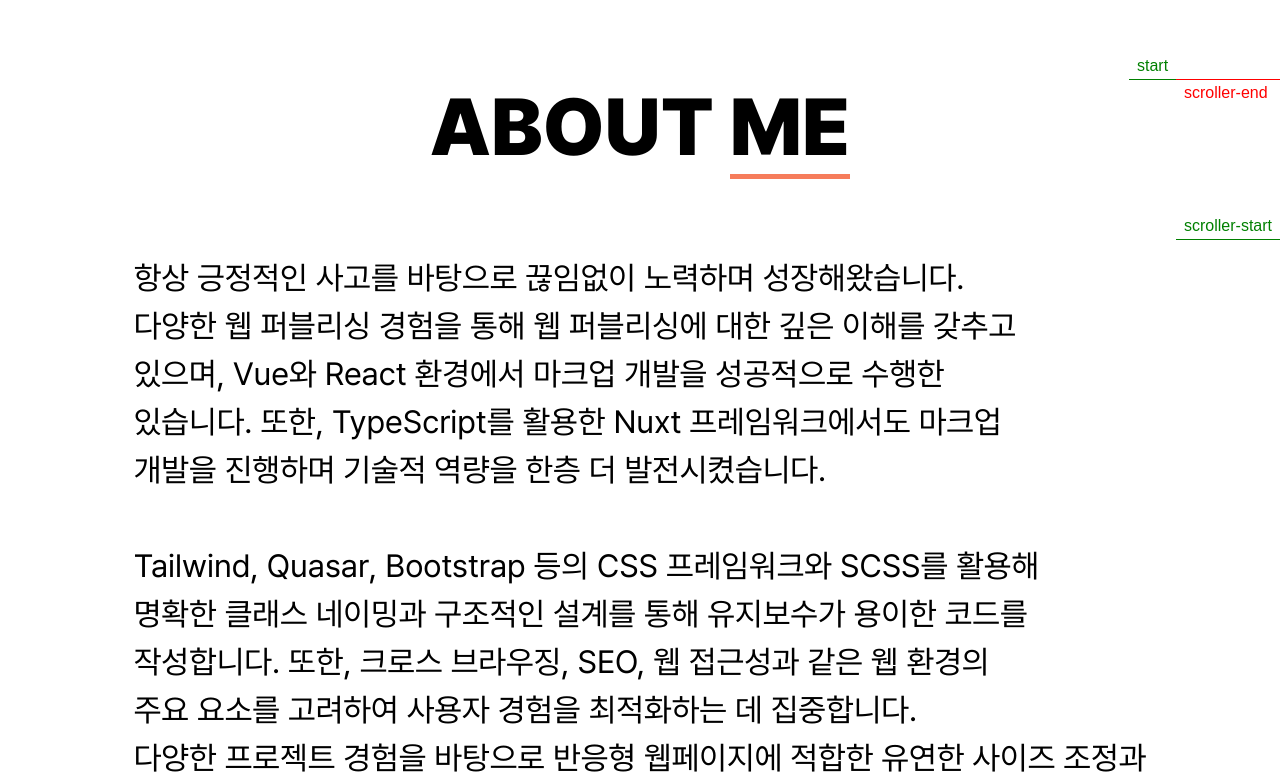
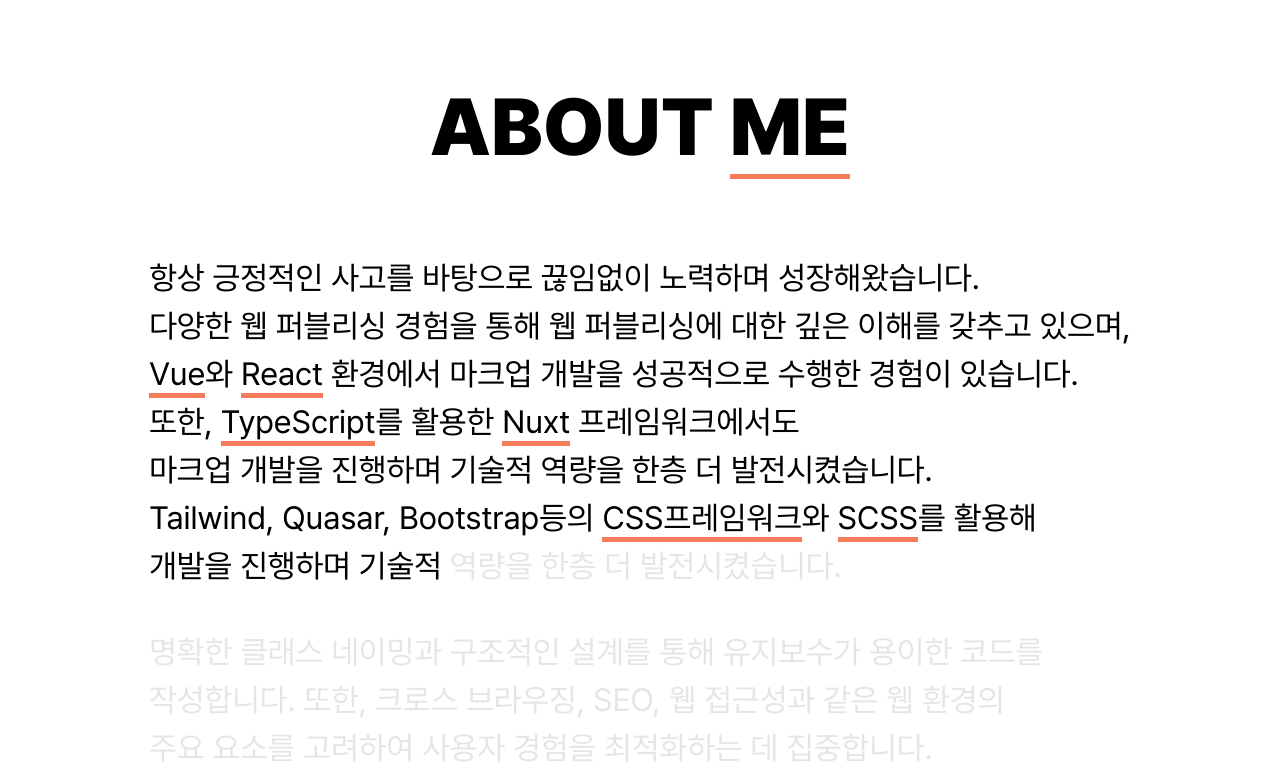
Before and after one commit to fmdliveHJ/main_home, a Nuxt app: page /sections/about in a window 1280 px wide. Shown: the part 161-941 px from the top of the page. Built offline with nearby package versions, Linux system fonts and the light colour scheme.

Commit message:
fix: about 효과 수정

```diff
--- a/assets/styles/sections/_about.scss
+++ b/assets/styles/sections/_about.scss
@@ -10,7 +10,7 @@
     display: flex;
     gap: 1rem;
     font-size: 5rem;
-    span {
+    & > div {
       font-size: inherit;
       &.title-line {
         position: relative;
@@ -35,9 +35,11 @@
       }
     }
   }
-  .mask {
+  .mask-box {
     margin-top: 5rem;
-    &-text {
+
+    &--text {
+      display: block;
       font-size: 2rem;
       font-weight: 300;
       line-height: 1.5;
@@ -48,13 +50,17 @@
       background-repeat: no-repeat;
       background-image: linear-gradient(#000, #000);
       background-size: 0% 100%;
+      em {
+        font-size: inherit;
+        font-weight: inherit;
+        font-style: inherit;
+      }
     }
   }
-  .line-text {
+  .text-line {
     font-size: inherit;
     position: relative;
-    color: #000;
-    -webkit-text-fill-color: #000;
+    transition: color 0.3s ease-in-out;
     &:after {
       position: absolute;
       bottom: -5px;
@@ -68,6 +74,13 @@
       transition: all 0.3s ease-in-out;
     }
     &.active {
+      -webkit-text-fill-color: rgba(0, 0, 0, 0.1);
+      -webkit-background-clip: text;
+      background-clip: text;
+
+      background-repeat: no-repeat;
+      background-image: linear-gradient(#000, #000);
+      background-size: 100% 100%;
       &:after {
         opacity: 1;
         width: 100%;
--- a/pages/sections/about.vue
+++ b/pages/sections/about.vue
@@ -8,14 +8,12 @@ onMounted(async () => {
   const ScrollTrigger = (await import('gsap/ScrollTrigger')).default;
   gsap.registerPlugin(ScrollTrigger);
 
-  const spans = document.querySelectorAll('.about-box--title span');
-
-  const lineTexts = document.querySelectorAll('.line-text');
+  const maskTexts = document.querySelectorAll('.about-box--title > div');
 
   const titleLine = document.querySelector('.title-line');
 
   $gsap.fromTo(
-    spans,
+    maskTexts,
     { scaleY: 0, opacity: 0, transformOrigin: 'bottom' },
     {
       scaleY: 1,
@@ -24,9 +22,9 @@ onMounted(async () => {
       stagger: 0.1,
       ease: 'elastic.out(1, 0.5)',
       scrollTrigger: {
-        trigger: '.about-box--title', // ✅ 스크롤 트리거 대상
-        start: 'top 80%', // ✅ 애니메이션 시작 위치
-        end: 'bottom 30%', // ✅ 애니메이션 종료 위치
+        trigger: '.about-box--title',
+        start: 'top 80%',
+        end: 'bottom 30%',
         toggleActions: 'restart none none reverse',
         onEnter: () => {
           if (titleLine) titleLine.classList.add('active');
@@ -38,43 +36,29 @@ onMounted(async () => {
     }
   );
 
-  gsap.fromTo(
-    '.mask-text',
-    {
-      backgroundSize: '0% 100%',
-      scaleY: 0,
-      opacity: 0,
-      transformOrigin: 'bottom',
+  let tl = gsap.timeline({
+    scrollTrigger: {
+      trigger: '.mask-box',
+      start: 'top 75%',
+      end: 'top 30%',
+      scrub: 1,
     },
-    {
+  });
+
+  gsap.utils.toArray('.mask-box--text').forEach((text: any) => {
+    tl.to(text, {
       backgroundSize: '100% 100%',
-      scaleY: 1,
-      opacity: 1,
-      duration: 0.8,
-      stagger: 0.1,
-      ease: 'elastic.out(1, 0.5)',
-      scrollTrigger: {
-        trigger: '.about-box',
-        start: 'top 50%',
-        end: 'bottom 30%',
-        scrub: 1,
-        markers: true, // ✅ 디버깅용 마커
+      duration: 0.5,
+      ease: 'power1.out',
+      onStart: () => {
+        text.querySelectorAll('.text-line').forEach((el: any) => {
+          el.classList.add('active');
+        });
       },
-    }
-  );
-
-  lineTexts.forEach((lineText) => {
-    gsap.to(lineText, {
-      width: '100%',
-      duration: 0.3,
-      ease: 'power1.out',
-      scrollTrigger: {
-        trigger: lineText,
-        start: 'top 50%',
-        end: 'bottom 30%',
-        scrub: 1,
-        onEnter: () => lineText.classList.add('active'), // ✅ 스크롤 도착 시 active 추가
-        onLeaveBack: () => lineText.classList.remove('active'), // ✅ 스크롤을 위로 올리면 active 제거
+      onReverseComplete: () => {
+        text.querySelectorAll('.text-line').forEach((el: any) => {
+          el.classList.remove('active');
+        });
       },
     });
   });
@@ -86,37 +70,57 @@ onMounted(async () => {
     <div class="inner">
       <div class="about-box">
         <h2 class="about-box--title">
-          <span>ABOUT</span>
-          <span class="title-line">ME</span>
+          <div>ABOUT</div>
+          <div class="title-line">ME</div>
         </h2>
-        <span class="mask">
-          <span class="mask-text">
-            항상 긍정적인 사고를 바탕으로 끊임없이 노력하며 성장해왔습니다.<br />
-            다양한 웹 퍼블리싱 경험을 통해 웹 퍼블리싱에 대한 깊은 이해를
-            갖추고<br />
-            있으며, <span class="line-text">Vue</span>와
-            <span class="line-text">React</span> 환경에서 마크업 개발을
-            성공적으로 수행한<br />
-            있습니다. 또한, <span class="line-text">TypeScript</span>를 활용한
-            <span class="line-text">Nuxt</span> 프레임워크에서도 마크업<br />
+        <div class="mask-box">
+          <span class="mask-box--text">
+            항상 긍정적인 사고를 바탕으로 끊임없이 노력하며 성장해왔습니다.
+          </span>
+          <span class="mask-box--text">
+            다양한 웹 퍼블리싱 경험을 통해 웹 퍼블리싱에 대한 깊은 이해를 갖추고
+            있으며,
+          </span>
+          <span class="mask-box--text">
+            <em class="text-line">Vue</em>와
+            <em class="text-line">React</em> 환경에서 마크업 개발을 성공적으로
+            수행한 경험이 있습니다.
+          </span>
+          <span class="mask-box--text">
+            또한, <em class="text-line">TypeScript</em>를 활용한
+            <em class="text-line">Nuxt</em> 프레임워크에서도
+          </span>
+          <span class="mask-box--text">
+            마크업 개발을 진행하며 기술적 역량을 한층 더 발전시켰습니다.
+          </span>
+          <span class="mask-box--text">
+            Tailwind, Quasar, Bootstrap등의
+            <em class="text-line">CSS프레임워크</em>와
+            <em class="text-line">SCSS</em>를 활용해
+          </span>
+          <span class="mask-box--text">
             개발을 진행하며 기술적 역량을 한층 더 발전시켰습니다.
-            <br /><br />
-            <span class="line-text">Tailwind</span>,
-            <span class="line-text">Quasar</span>,
-            <span class="line-text">Bootstrap</span> 등의
-            <span class="line-text">CSS</span> 프레임워크와
-            <span class="line-text">SCSS</span>를 활용해<br />
-            명확한 클래스 네이밍과 구조적인 설계를 통해 유지보수가 용이한
-            코드를<br />
-            작성합니다. 또한, 크로스 브라우징, SEO, 웹 접근성과 같은 웹 환경의
-            <br />
-            주요 요소를 고려하여 사용자 경험을 최적화하는 데 집중합니다.
-            <br />
-            다양한 프로젝트 경험을 바탕으로 반응형 웹페이지에 적합한 유연한
-            사이즈 조정과<br />
-            디자인 구현에도 자신이 있습니다.
           </span>
-        </span>
+          <br /><br />
+          <span class="mask-box--text"
+            >명확한 클래스 네이밍과 구조적인 설계를 통해 유지보수가 용이한
+            코드를</span
+          >
+          <span class="mask-box--text"
+            >작성합니다. 또한, 크로스 브라우징, SEO, 웹 접근성과 같은 웹
+            환경의</span
+          >
+          <span class="mask-box--text"
+            >주요 요소를 고려하여 사용자 경험을 최적화하는 데 집중합니다.</span
+          >
+          <span class="mask-box--text"
+            >다양한 프로젝트 경험을 바탕으로 반응형 웹페이지에 적합한
+            유연한</span
+          >
+          <span class="mask-box--text"
+            >사이즈 조정과 디자인 구현에도 자신이 있습니다.</span
+          >
+        </div>
       </div>
     </div>
   </div>
```
